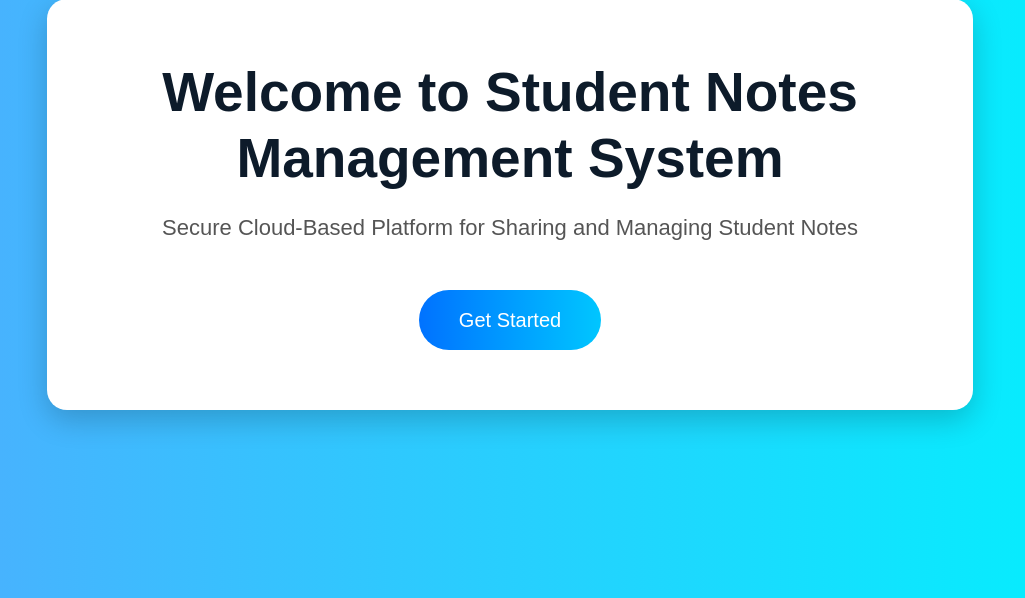
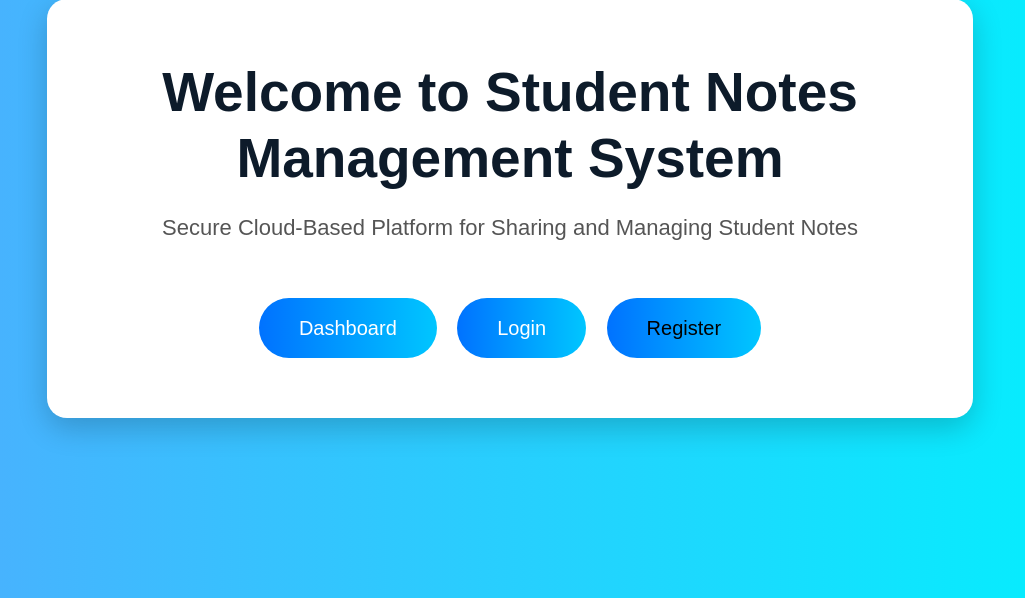
Before and after one commit to mekhajaimon/secure-cloud-student-notes, a Flask app: page / in a window 1280 px wide. Shown: the part 137-735 px from the top of the page, without its empty margins (130-1155 px from the left). Run offline with Flask 3, Linux system fonts and the light colour scheme; some libraries are stand-ins or nearby versions.

Commit message:
Updated homepage buttons

```diff
--- a/app.py
+++ b/app.py
@@ -7,8 +7,8 @@ app.secret_key = 'studentnotesproject'
 
 # MySQL Configuration
 app.config['MYSQL_HOST'] = 'localhost'
-app.config['MYSQL_USER'] = 'root'
-app.config['MYSQL_PASSWORD'] = 'mekha@2005'
+app.config['MYSQL_USER'] = 'mekha'
+app.config['MYSQL_PASSWORD'] = 'mekha123'
 app.config['MYSQL_DB'] = 'student_notes_db'
 
 mysql = MySQL(app)
@@ -206,4 +206,4 @@ def logout():
     return redirect('/login')
 
 if __name__ == '__main__':
-    app.run(debug=True)
+    app.run(host='0.0.0.0', port=5000, debug=True)
--- /dev/null
+++ b/requirements.txt
@@ -0,0 +1,3 @@
+Flask
+flask-mysqldb
+Werkzeug
--- a/templates/index.html
+++ b/templates/index.html
@@ -100,9 +100,21 @@
                         Secure Cloud-Based Platform for Sharing and Managing Student Notes
                     </p>
 
-                    <button class="btn btn-primary custom-btn">
-                        Get Started
-                    </button>
+<div class="mt-4">
+
+    <a href="/dashboard" class="btn btn-success custom-btn me-3">
+        Dashboard
+    </a>
+
+    <a href="/login" class="btn btn-primary custom-btn me-3">
+        Login
+    </a>
+
+    <a href="/register" class="btn btn-warning custom-btn">
+        Register
+    </a>
+
+</div>
 
                 </div>
 
```
Also changed, not shown: 1 other file.
